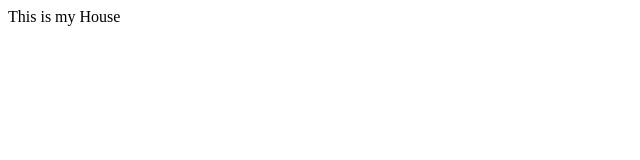
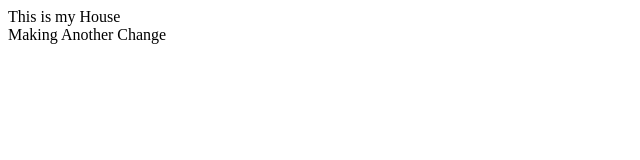
Before and after one commit to FelixAllStar/test, a plain HTML site: page index.html in a window 1280 px wide. Shown: the whole page, without its empty margins (0-640 px from the left). Drawn offline with Linux system fonts and the light colour scheme.

Commit message:
Making another Change

```diff
--- a/index.html
+++ b/index.html
@@ -6,6 +6,6 @@
 </head>
 <body>
 <div>This is my House</div>
-
+<div>Making Another Change</div>
 </body>
 </html>
```
